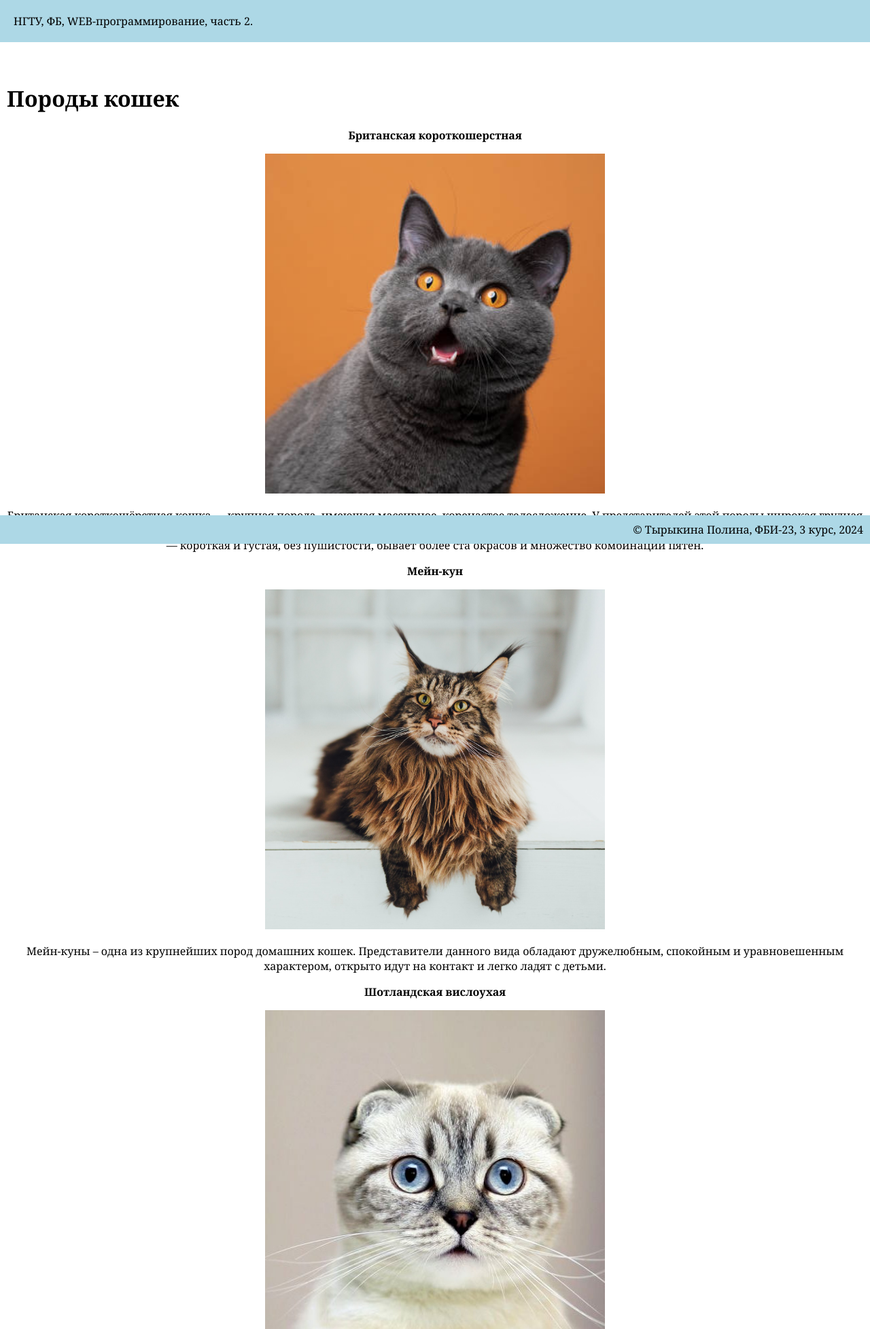
After one commit to polinatyrykina/web-programming-labs-2, a Flask app: page /lab2/cat in a window 1280 px wide. The commit adds this page. Shown: the top 1955 px of the page at 68% size. Run offline with Flask 3, Linux system fonts and the light colour scheme.

Commit message:
Самостоятельное задание

```diff
--- a/app.py
+++ b/app.py
@@ -31,6 +31,10 @@ def example():
 @app.route("/lab2/")
 def lab2():
     return render_template('lab2.html')
+
+@app.route("/lab2/cat")
+def cat():
+    return render_template('cat.html')
 
 @app.route("/")
 @app.route("/index")
--- a/static/main.css
+++ b/static/main.css
@@ -24,3 +24,13 @@ footer {
     left: 0;
     right: 0;
 }
+.img {
+    width: 500px;
+    height: 500px;
+    object-fit: cover;
+    margin-left: auto;
+    margin-right: auto;
+}
+.div1 {
+    text-align: center;
+}
--- /dev/null
+++ b/templates/cat.html
@@ -0,0 +1,50 @@
+<!DOCTYPE html>
+<html lang="en">
+<head>
+    <meta charset="UTF-8">
+    <meta name="viewport" content="width=device-width, initial-scale=1.0">
+    <title>Тырыкина Полина.{% block lab %} {% endblock %}</title>
+    <link rel="stylesheet" href="{{ url_for('static', filename='main.css') }}">
+</head>
+
+<body>
+    <header>
+        НГТУ, ФБ, WEB-программирование, часть 2.{{ self.lab() }}
+    </header>
+
+    <main>
+        {% block main %}
+        <h1>Породы кошек</h1>
+        <div class="div1">
+            <b><p>Британская короткошерстная</p></b>
+            <img src="{{ url_for('static', filename = 'cat.jpg') }}" class="img">
+            <p>Британская короткошёрстная кошка — крупная порода, имеющая массивное, коренастое телосложение. У представителей этой породы широкая грудная клетка и толстый хвост. Морда, уши, глаза и голова имеют округлую форму. У этих кошек короткий широкий нос и массивная нижняя челюсть. Шерсть — короткая и густая, без пушистости, бывает более ста окрасов и множество комбинаций пятен.</p>
+        </div>
+        <div class="div1">
+            <b><p>Мейн-кун</p></b>
+            <img src="{{ url_for('static', filename = 'cat1.jpg') }} " class="img">
+            <p>Мейн-куны – одна из крупнейших пород домашних кошек. Представители данного вида обладают дружелюбным, спокойным и уравновешенным характером, открыто идут на контакт и легко ладят с детьми.</p>
+        </div>
+        <div class="div1">
+            <b><p>Шотландская вислоухая </p></b>
+            <img src="{{ url_for('static', filename = 'cat2.jpg') }}" class="img">
+             <p>Очаровательная внешность, дружелюбный характер и высокий интеллект – все это о шотландских вислоухих кошках. И хотя порода относительно молодая, она быстро стала известной и завоевала любовь во всем мире. А благодаря основной особенности – загнутым ушкам – шотландских вислоухих, или, как их еще называют, скоттиш-фолдов, легко узнают даже те, кто не очень хорошо разбирается в кошках.</p>
+        </div>
+        <div class="div1">
+            <b><p>Британская короткошерстная</p></b>
+            <img src="{{ url_for('static', filename = 'cat3.jpg') }}" class="img">
+            <p>Японский бобтейл отличается изящными очертаниями и хорошо развитой мускулатурой. На голове возвышаются крупные большие уши и большие круглые глаза, посаженные с выраженным наклоном. Длина хвоста, как правило, составляет всего 5–8 см. Если кошка расслаблена, хвост направлен вертикально. Волоски на хвосте обычно бывают толще и длиннее по сравнению с другими частями тела и растут во всех направлениях, что создает эффект помпона или заячьего хвоста. Бобтейлы могут быть длинно- или короткошерстными и имеют разные окрасы. Например, в Японии популярны трехцветные кошки (окрас триколор). Считается, что сочетание черного, рыжего и белого символизирует удачу. Из-за генетических особенностей такой окрас возможен только у самок.</p>
+        </div>
+        <div class="div1">
+            <b><p>Британская короткошерстная</p></b>
+            <img src="{{ url_for('static', filename = 'cat4.jpg') }}" class="img">
+            <p>Экзотическая порода кошек ашера покоряет хозяев не только своей внешностью, но и интересным характером. Эти животные довольно редкие, однако их можно встретить на просторах страны у немногих заводчиков, которые специализируются на разведении этой породы.</p>
+        </div>
+        {% endblock %}
+    </main>
+
+    <footer>
+        &copy; Тырыкина Полина, ФБИ-23, 3 курс, 2024
+    </footer>
+</body>
+</html>
```
Also changed, not shown: static/cat.jpg (added), static/cat1.jpg (added), static/cat2.jpg (added), static/cat3.jpg (added), static/cat4.jpg (added).
